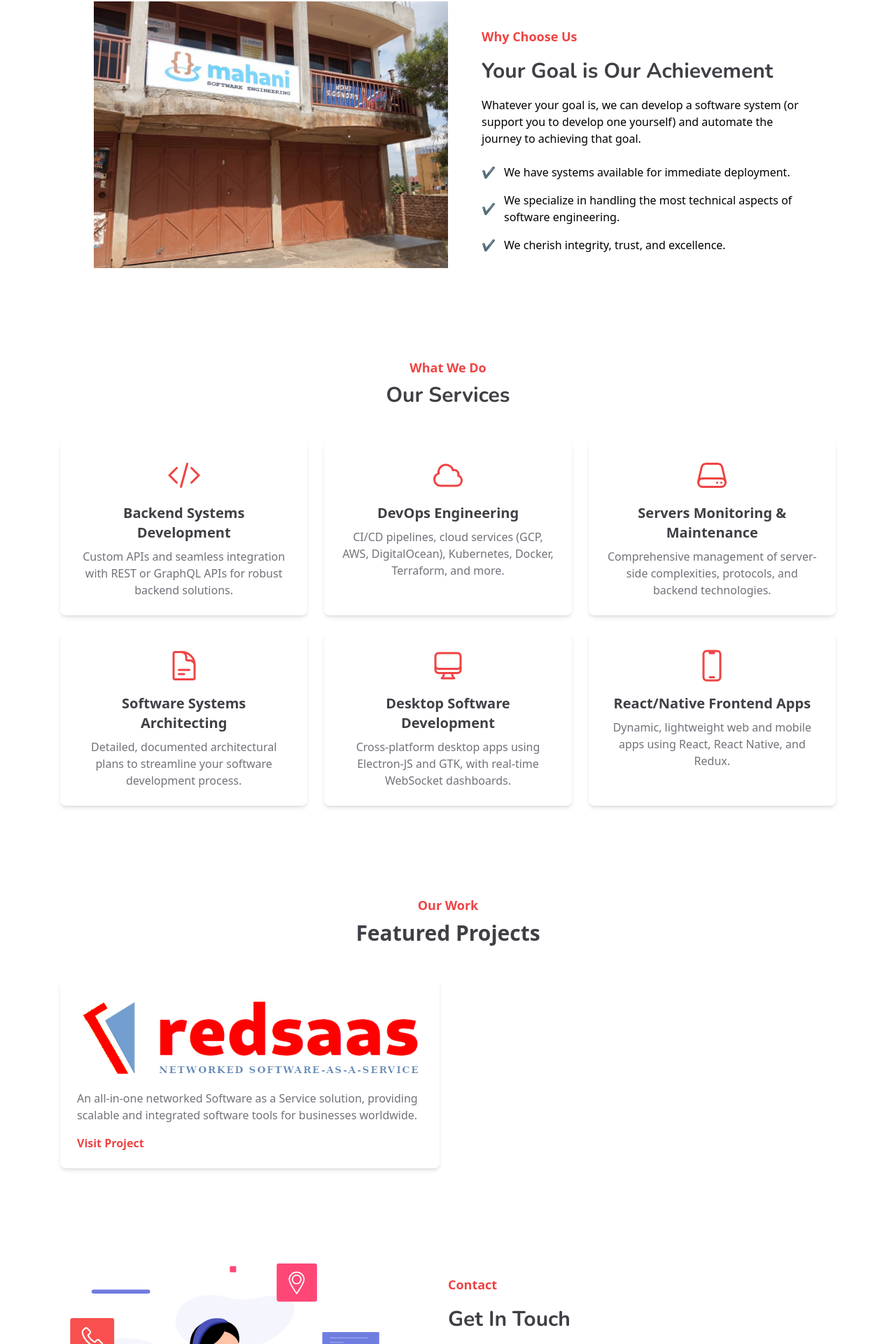
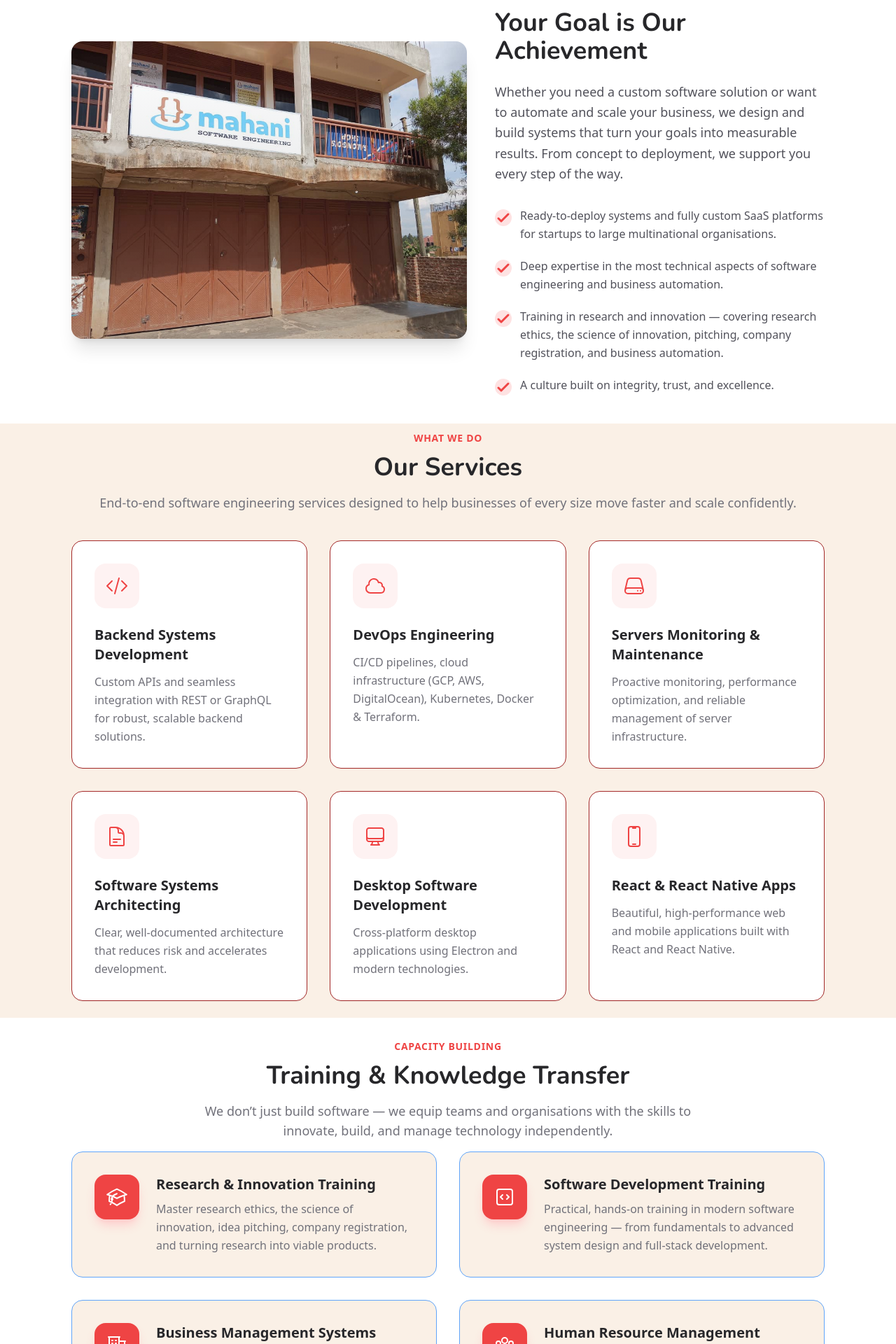
Before and after one commit to mahani-software/mahani-website-react, a React (Create React App) app: page / in a window 1280 px wide. Shown: the part 632-2552 px from the top of the page at 70% size. Built offline with nearby package versions, Linux system fonts and the light colour scheme.

Commit message:
Add traingings section

```diff
--- a/src/App.js
+++ b/src/App.js
@@ -4,6 +4,7 @@
 import About from './components/about';
 import Footer from './components/footer';
 import ServicesSection from './components/services';
+import TrainingSection from './components/training';
 import WorkSection from './components/work';
 import ContactForm from './components/contactus';
 import "./index.css"
@@ -15,6 +16,7 @@
       <Hero />
       <About />
       <ServicesSection />
+      <TrainingSection />
       <WorkSection />
       <ContactForm />
       <Footer />
--- a/src/components/about.js
+++ b/src/components/about.js
@@ -4,36 +4,57 @@
 
 const About = () => {
     return (
-        <section id="about" className="container py-16 px-[5%]">
-            <div className="flex flex-col lg:flex-row items-center">
-                <div className="lg:w-1/2">
-                    <img src={aboutUsIllustration} alt="About" className="w-full" />
-                </div>
-                <div className="lg:w-1/2 lg:pl-12 mt-8 lg:mt-0">
-                    <h5 className="font-semibold text-base leading-6 text-red-500 mt-4 md:text-lg md:leading-7">
-                        Why Choose Us
-                    </h5>
-                    <h4 className="font-bold font-nunito text-xl leading-8 mt-4 md:text-3xl md:leading-10 mb-4 text-zinc-700">
-                        Your Goal is Our Achievement
-                    </h4>
-                    <p className="mt-4">
-                        Whatever your goal is, we can develop a software system (or support you to develop one
-                        yourself) and automate the journey to achieving that goal.
-                    </p>
-                    <ul className="mt-6">
-                        <li className="flex items-center mt-4">
-                            <span className="text-green-500">✔</span>
-                            <p className="ml-3">We have systems available for immediate deployment.</p>
-                        </li>
-                        <li className="flex items-center mt-4">
-                            <span className="text-green-500">✔</span>
-                            <p className="ml-3">We specialize in handling the most technical aspects of software engineering.</p>
-                        </li>
-                        <li className="flex items-center mt-4">
-                            <span className="text-green-500">✔</span>
-                            <p className="ml-3">We cherish integrity, trust, and excellence.</p>
-                        </li>
-                    </ul>
+        <section id="about" className="py-10 bg-white">
+            <div className="container mx-auto px-5 lg:px-8">
+                <div className="flex flex-col lg:flex-row items-center gap-8 lg:gap-10">
+
+                    {/* Image */}
+                    <div className="lg:w-[60%]">
+                        <div className="relative rounded-2xl overflow-hidden shadow-xl">
+                            <img
+                                src={aboutUsIllustration}
+                                alt="About us"
+                                className="w-full h-auto object-cover"
+                            />
+                            <div className="absolute inset-0 bg-gradient-to-t from-black/20 to-transparent"></div>
+                        </div>
+                    </div>
+
+                    {/* Content */}
+                    <div className="lg:w-1/2">
+                        <span className="inline-block text-red-500 font-semibold text-sm tracking-wider uppercase mb-3">
+                            Why Choose Us
+                        </span>
+                        <h2 className="text-3xl md:text-4xl font-bold text-zinc-800 font-nunito leading-tight mb-6">
+                            Your Goal is Our Achievement
+                        </h2>
+
+                        <p className="text-zinc-600 text-lg leading-relaxed mb-8">
+                            Whether you need a custom software solution or want to automate and scale your business,
+                            we design and build systems that turn your goals into measurable results. From concept
+                            to deployment, we support you every step of the way.
+                        </p>
+
+                        <div className="space-y-5">
+                            {[
+                                "Ready-to-deploy systems and fully custom SaaS platforms for startups to large multinational organisations.",
+                                "Deep expertise in the most technical aspects of software engineering and business automation.",
+                                "Training in research and innovation — covering research ethics, the science of innovation, pitching, company registration, and business automation.",
+                                "A culture built on integrity, trust, and excellence."
+                            ].map((item, index) => (
+                                <div key={index} className="flex items-start gap-3">
+                                    <div className="flex-shrink-0 mt-1">
+                                        <div className="w-6 h-6 rounded-full bg-red-100 flex items-center justify-center">
+                                            <svg className="w-3.5 h-3.5 text-red-500" fill="none" viewBox="0 0 24 24" stroke="currentColor">
+                                                <path strokeLinecap="round" strokeLinejoin="round" strokeWidth={3} d="M5 13l4 4L19 7" />
+                                            </svg>
+                                        </div>
+                                    </div>
+                                    <p className="text-zinc-600 leading-relaxed">{item}</p>
+                                </div>
+                            ))}
+                        </div>
+                    </div>
                 </div>
             </div>
         </section>
--- a/src/components/services.js
+++ b/src/components/services.js
@@ -1,58 +1,89 @@
 import React from 'react';
-import { CodeBracketIcon, CloudIcon, ServerIcon, DocumentTextIcon, ComputerDesktopIcon, DevicePhoneMobileIcon } from '@heroicons/react/24/outline';
+import {
+  CodeBracketIcon,
+  CloudIcon,
+  ServerIcon,
+  DocumentTextIcon,
+  ComputerDesktopIcon,
+  DevicePhoneMobileIcon
+} from '@heroicons/react/24/outline';
 
 const ServicesSection = () => {
   const servicesData = [
     {
-      icon: <CodeBracketIcon className="h-12 w-12 text-red-500" />,
+      icon: CodeBracketIcon,
       title: "Backend Systems Development",
-      description: "Custom APIs and seamless integration with REST or GraphQL APIs for robust backend solutions."
+      description: "Custom APIs and seamless integration with REST or GraphQL for robust, scalable backend solutions."
     },
     {
-      icon: <CloudIcon className="h-12 w-12 text-red-500" />,
+      icon: CloudIcon,
       title: "DevOps Engineering",
-      description: "CI/CD pipelines, cloud services (GCP, AWS, DigitalOcean), Kubernetes, Docker, Terraform, and more."
+      description: "CI/CD pipelines, cloud infrastructure (GCP, AWS, DigitalOcean), Kubernetes, Docker & Terraform."
     },
     {
-      icon: <ServerIcon className="h-12 w-12 text-red-500" />,
+      icon: ServerIcon,
       title: "Servers Monitoring & Maintenance",
-      description: "Comprehensive management of server-side complexities, protocols, and backend technologies."
+      description: "Proactive monitoring, performance optimization, and reliable management of server infrastructure."
     },
     {
-      icon: <DocumentTextIcon className="h-12 w-12 text-red-500" />,
+      icon: DocumentTextIcon,
       title: "Software Systems Architecting",
-      description: "Detailed, documented architectural plans to streamline your software development process."
+      description: "Clear, well-documented architecture that reduces risk and accelerates development."
     },
     {
-      icon: <ComputerDesktopIcon className="h-12 w-12 text-red-500" />,
+      icon: ComputerDesktopIcon,
       title: "Desktop Software Development",
-      description: "Cross-platform desktop apps using Electron-JS and GTK, with real-time WebSocket dashboards."
+      description: "Cross-platform desktop applications using Electron and modern technologies."
     },
     {
-      icon: <DevicePhoneMobileIcon className="h-12 w-12 text-red-500" />,
-      title: "React/Native Frontend Apps",
-      description: "Dynamic, lightweight web and mobile apps using React, React Native, and Redux."
+      icon: DevicePhoneMobileIcon,
+      title: "React & React Native Apps",
+      description: "Beautiful, high-performance web and mobile applications built with React and React Native."
     }
   ];
 
   return (
-    <section id="services" className="py-16 bg-white">
-      <div className="container mx-auto px-4">
-        <div className="text-center mb-12">
-          <h5 className="text-red-500 font-semibold text-lg">What We Do</h5>
-          <h4 className="text-3xl font-bold font-nunito text-zinc-700 mt-2">Our Services</h4>
+    <section id="services" className="pt-2 pb-6 bg-gray-50 bg-[linen]">
+      <div className="container mx-auto px-5 lg:px-8">
+
+        {/* Header */}
+        <div className="text-center max-w-full mx-auto mb-10">
+          <span className="inline-block text-red-500 font-semibold text-sm tracking-wider uppercase mb-3">
+            What We Do
+          </span>
+          <h2 className="text-3xl md:text-4xl font-bold text-zinc-800 font-nunito">
+            Our Services
+          </h2>
+          <p className="mt-4 text-zinc-500 text-lg">
+            End-to-end software engineering services designed to help businesses of every size move faster and scale confidently.
+          </p>
         </div>
-        <div className="grid grid-cols-1 md:grid-cols-2 lg:grid-cols-3 gap-6">
-          {servicesData.map((service, index) => (
-            <div
-              key={index}
-              className="bg-gray-50 p-6 rounded-lg shadow-md hover:shadow-xl transition-shadow duration-300"
-            >
-              <div className="flex justify-center mb-4">{service.icon}</div>
-              <h3 className="text-xl font-bold text-zinc-700 text-center">{service.title}</h3>
-              <p className="text-zinc-500 text-center mt-2">{service.description}</p>
-            </div>
-          ))}
+
+        {/* Services Grid */}
+        <div className="grid grid-cols-1 md:grid-cols-2 lg:grid-cols-3 gap-8">
+          {servicesData.map((service, index) => {
+            const Icon = service.icon;
+            return (
+              <div
+                key={index}
+                className="group bg-white rounded-2xl p-8 shadow-sm border border-[brown]
+                           hover:shadow-xl hover:border-red-100 hover:-translate-y-1
+                           transition-all duration-300"
+              >
+                <div className="w-16 h-16 rounded-2xl bg-red-50 flex items-center justify-center mb-6
+                                group-hover:bg-red-500 transition-colors duration-300">
+                  <Icon className="h-8 w-8 text-red-500 group-hover:text-white transition-colors duration-300" />
+                </div>
+
+                <h3 className="text-xl font-bold text-zinc-800 mb-3">
+                  {service.title}
+                </h3>
+                <p className="text-zinc-500 leading-relaxed">
+                  {service.description}
+                </p>
+              </div>
+            );
+          })}
         </div>
       </div>
     </section>
--- /dev/null
+++ b/src/components/training.js
@@ -0,0 +1,83 @@
+import React from 'react';
+import {
+    AcademicCapIcon,
+    CodeBracketSquareIcon,
+    BuildingOffice2Icon,
+    UserGroupIcon
+} from '@heroicons/react/24/outline';
+
+const TrainingSection = () => {
+    const trainings = [
+        {
+            icon: AcademicCapIcon,
+            title: "Research & Innovation Training",
+            description: "Master research ethics, the science of innovation, idea pitching, company registration, and turning research into viable products."
+        },
+        {
+            icon: CodeBracketSquareIcon,
+            title: "Software Development Training",
+            description: "Practical, hands-on training in modern software engineering — from fundamentals to advanced system design and full-stack development."
+        },
+        {
+            icon: BuildingOffice2Icon,
+            title: "Business Management Systems",
+            description: "Learn how to design, implement and manage powerful business management software systems that drive efficiency and growth."
+        },
+        {
+            icon: UserGroupIcon,
+            title: "Human Resource Management Systems",
+            description: "Specialized training on building and operating modern HR management systems for organisations of any size."
+        }
+    ];
+
+    return (
+        <section id="training" className="mt-4 pt-3 pb-8 bg-white bg-blue-100">
+            <div className="container mx-auto px-5 lg:px-8">
+
+                {/* Header */}
+                <div className="text-center max-w-3xl mx-auto mb-4">
+                    <span className="inline-block text-red-500 font-semibold text-sm tracking-wider uppercase mb-3">
+                        Capacity Building
+                    </span>
+                    <h2 className="text-3xl md:text-4xl font-bold text-zinc-800 font-nunito">
+                        Training & Knowledge Transfer
+                    </h2>
+                    <p className="mt-4 text-zinc-500 text-lg">
+                        We don’t just build software — we equip teams and organisations with the skills to innovate,
+                        build, and manage technology independently.
+                    </p>
+                </div>
+
+                {/* Training Cards */}
+                <div className="grid grid-cols-1 md:grid-cols-2 gap-8">
+                    {trainings.map((item, index) => {
+                        const Icon = item.icon;
+                        return (
+                            <div
+                                key={index}
+                                className="flex gap-6 p-8 rounded-2xl bg-gray-50 border border-blue-400 bg-[linen]
+                           hover:bg-white hover:shadow-lg hover:border-red-100 transition-all duration-300"
+                            >
+                                <div className="flex-shrink-0">
+                                    <div className="w-16 h-16 rounded-2xl bg-red-500 flex items-center justify-center shadow-lg shadow-red-200">
+                                        <Icon className="h-8 w-8 text-white" />
+                                    </div>
+                                </div>
+                                <div>
+                                    <h3 className="text-xl font-bold text-zinc-800 mb-2">
+                                        {item.title}
+                                    </h3>
+                                    <p className="text-zinc-500 leading-relaxed">
+                                        {item.description}
+                                    </p>
+                                </div>
+                            </div>
+                        );
+                    })}
+                </div>
+            </div>
+        </section>
+    );
+};
+
+export default TrainingSection;
--- a/src/components/work.js
+++ b/src/components/work.js
@@ -1,52 +1,69 @@
 import React from 'react';
-// import flowswitchImage from '../images/flowswitch-screenshot.png';
-// import redsaasImage from '../images/redsaas-screenshot.png';
 import redsaasLogo from '../images/redsaas-logo.png';
 
 const WorkSection = () => {
   const projects = [
     {
       title: "Redsaas",
-      description: "An all-in-one networked Software as a Service solution, providing scalable and integrated software tools for businesses worldwide.",
+      description: "An all-in-one networked Software-as-a-Service platform providing scalable and integrated software tools for businesses across Africa and beyond.",
       link: "https://africa.redsaas.tech",
       image: redsaasLogo,
-    },
-    // {
-    //   title: "FlowSwitch",
-    //   description: "A platform connecting merchants and agents for seamless business operations. Companies use FlowSwitch to verify and manage sales agents, especially in unbanked communities.",
-    //   link: "https://www.flowswitchapi.com",
-    //   image: flowswitchLogo,
-    // },
+      tag: "SaaS Platform"
+    }
   ];
 
   return (
-    <section id="work" className="py-16 bg-gray-100">
-      <div className="container mx-auto px-4">
-        <div className="text-center mb-12">
-          <h5 className="text-red-500 font-semibold text-lg">Our Work</h5>
-          <h4 className="text-3xl font-bold text-zinc-700 mt-2">Featured Projects</h4>
+    <section id="work" className="pt-4 pb-8 bg-gray-50">
+      <div className="container mx-auto px-5 lg:px-8">
+
+        {/* Header */}
+        <div className="text-center max-w-2xl mx-auto mb-4">
+          <span className="inline-block text-red-500 font-semibold text-sm tracking-wider uppercase mb-3">
+            Our Work
+          </span>
+          <h2 className="text-3xl md:text-4xl font-bold text-zinc-800 font-nunito">
+            Featured Projects
+          </h2>
+          <p className="mt-4 text-zinc-500 text-lg">
+            Real solutions we’ve built that are creating impact.
+          </p>
         </div>
-        <div className="grid grid-cols-1 md:grid-cols-2 gap-6">
+
+        {/* Projects */}
+        <div className="max-w-4xl mx-auto">
           {projects.map((project, index) => (
             <div
               key={index}
-              className="bg-white p-6 rounded-lg shadow-md hover:shadow-xl transition-shadow duration-300"
+              className="bg-white rounded-2xl overflow-hidden shadow-sm border-2 border-blue-200
+                         hover:shadow-xl transition-shadow duration-300 flex flex-col md:flex-row"
             >
+              <div className="md:w-2/5 bg-gray-50 flex items-center justify-center p-10">
                 <img
                   src={project.image}
                   alt={project.title}
-                className="w-full h-48 object-cover rounded-md mb-4"
+                  className="max-h-40 w-auto object-contain"
                 />
-              {/* <h3 className="text-xl font-bold text-zinc-700">{project.title}</h3> */}
-              <p className="text-zinc-500 mt-2">{project.description}</p>
+              </div>
+
+              <div className="md:w-3/5 p-8 md:p-10 flex flex-col justify-center">
+                <h3 className="text-2xl font-bold text-zinc-800 mb-3">
+                  {project.title}
+                </h3>
+                <p className="text-zinc-500 leading-relaxed mb-6">
+                  {project.description}
+                </p>
                 <a
                   href={project.link}
                   target="_blank"
                   rel="noopener noreferrer"
-                className="inline-block mt-4 text-red-500 font-semibold hover:text-red-400"
+                  className="inline-flex items-center gap-2 text-red-500 font-semibold hover:gap-3 transition-all"
                 >
                   Visit Project
+                  <svg className="w-4 h-4" fill="none" viewBox="0 0 24 24" stroke="currentColor">
+                    <path strokeLinecap="round" strokeLinejoin="round" strokeWidth={2} d="M17 8l4 4m0 0l-4 4m4-4H3" />
+                  </svg>
                 </a>
+              </div>
             </div>
           ))}
         </div>
```
Also changed, not shown: src/components/contactus.js (+5 -5 lines). Lines whose indentation alone changed are shown as unchanged.
